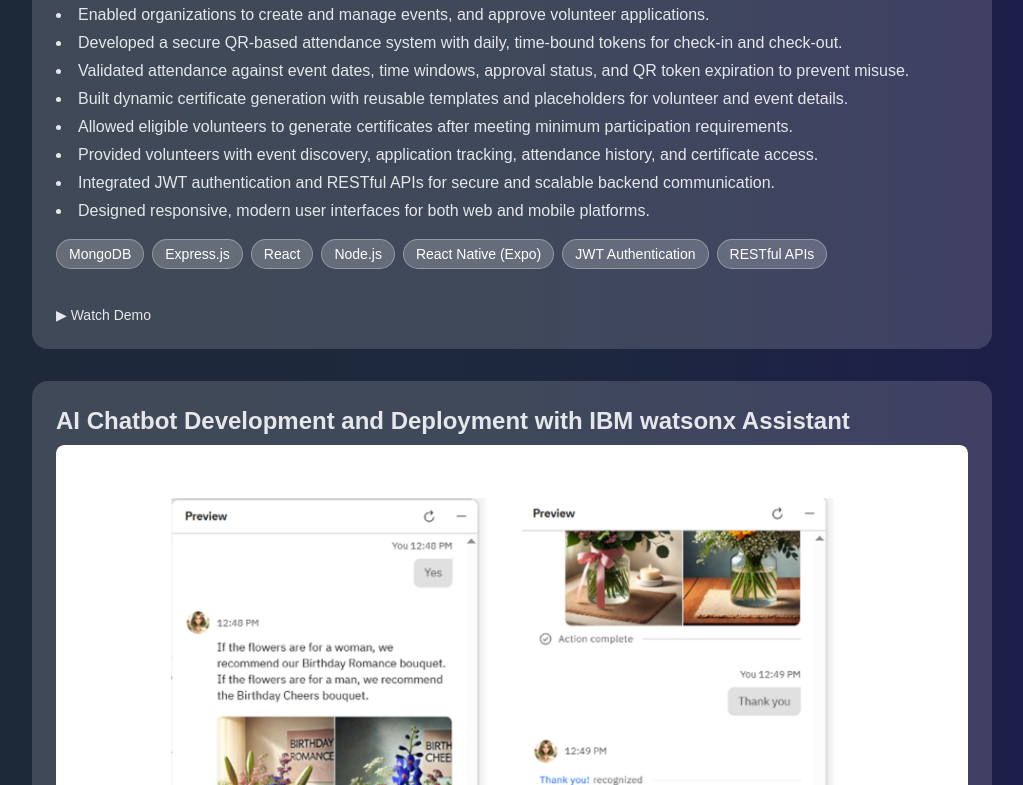
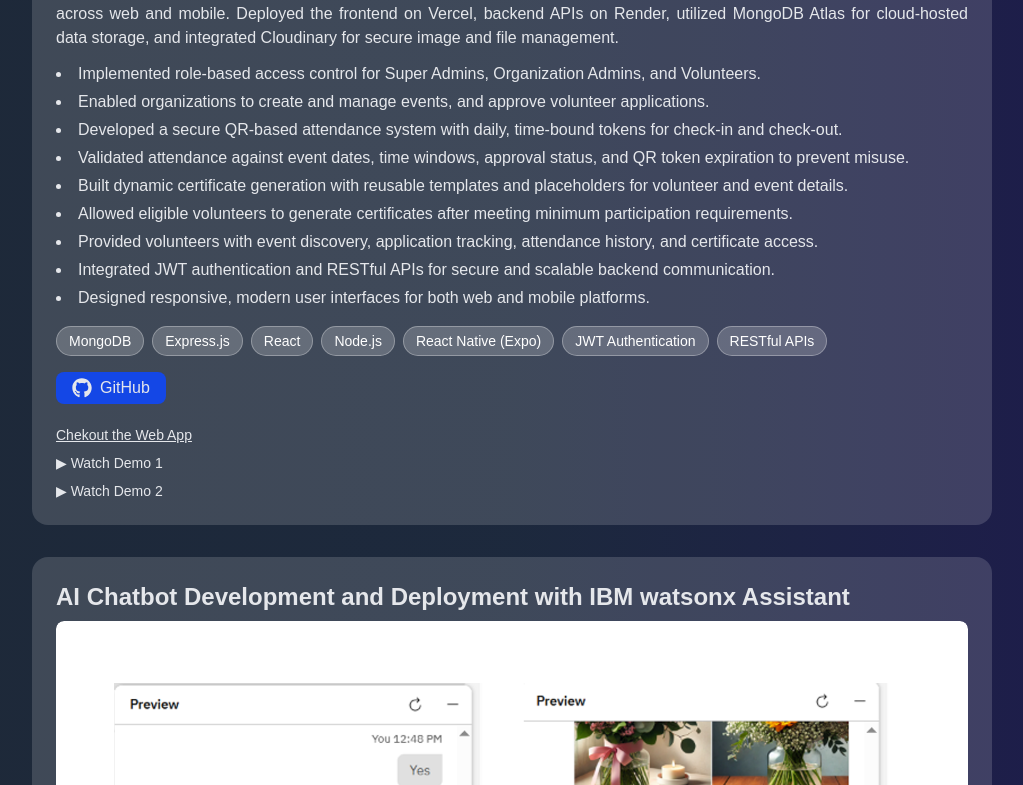
Before and after one commit to sasunmadhuranga/my-portfolio, a Next.js app: page / in a window 1280 px wide. Shown: the part 2522-3307 px from the top of the page, without its empty margins (128-1151 px from the left). Built offline with nearby package versions, Linux system fonts and the light colour scheme.

Commit message:
Project updated

```diff
--- a/src/components/Projects.js
+++ b/src/components/Projects.js
@@ -46,7 +46,11 @@
         "JWT Authentication",
         "RESTful APIs",
       ],
-      video: "https://drive.google.com/file/d/1J6ZxjWaSYpL3IrO8ECzK0_fkupN0CQtb/view?usp=sharing",
+      link: "https://mern-volunteer-platform.vercel.app/",
+      videos: ["https://drive.google.com/file/d/1J6ZxjWaSYpL3IrO8ECzK0_fkupN0CQtb/view?usp=sharing",
+              "https://drive.google.com/file/d/1DtJnhXVIP3SIMmb_wwvptmGdCPkgVgaX/view?usp=sharing",
+      ],
+
     },
     {
       title: "AI Chatbot Development and Deployment with IBM watsonx Assistant",
@@ -215,12 +219,11 @@
                       alt={`${project.title} screenshot ${i + 1}`}
                       width={800}
                       height={400}
-                      className="rounded-lg object-cover w-full height-[600px]"
+                      className="rounded-lg object-cover w-full h-[600px]"
                     />
                   ))}
                 </Slider>
               )}
-
 
               {project.summary && (
                 <p className="text-gray-200 mb-3 text-justify">
@@ -259,17 +262,28 @@
               <span className="text-gray-200">GitHub</span>
             </a>
           )}
+          {project.link && (
+            <a
+              href={project.link}
+              target='_blank'
+              rel="noopener noreferrer"
+              className='block text-sm text-gray-200 hover: underline pt-5'>
+                Chekout the Web App
+              </a>
+          )}
 
-          {project.video && (
-            <a
-              href={project.video}
-              target="_blank"
-              rel="noopener noreferrer"
-              className="block text-sm text-gray-200 hover:underline pt-5"
-            >
-              ▶ Watch Demo
-            </a>
-          )}
+          {project.videos?.map((video, i) => (
+              <a
+                key={i}
+                href={video}
+                target="_blank"
+                rel="noopener noreferrer"
+                className="block text-sm text-gray-200 hover:underline pt-2"
+              >
+                ▶ Watch Demo {i + 1}
+              </a>
+            ))}
+
 
           </div>
         ))}
```
